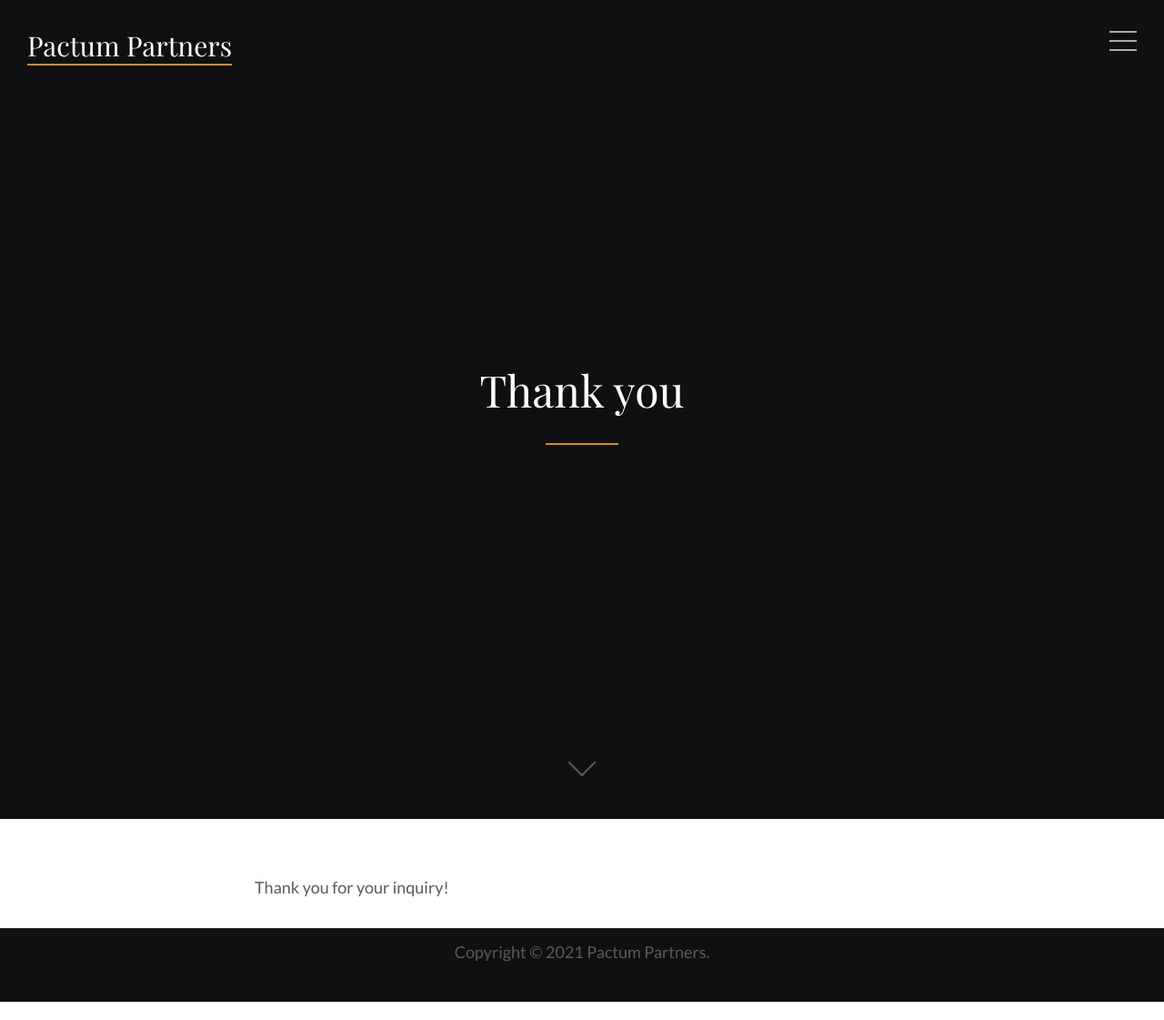
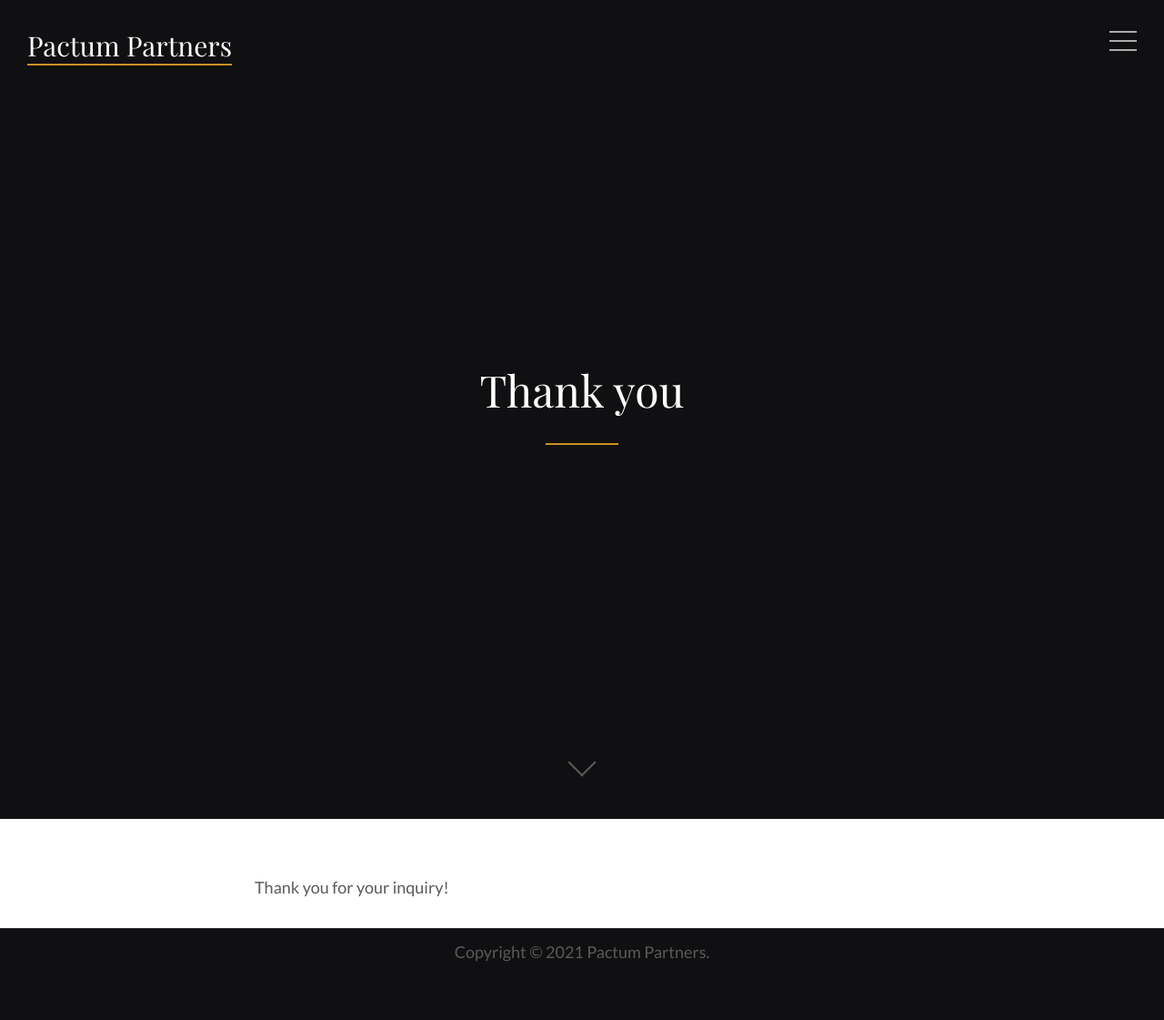
Before and after one commit to mcalvoelhauge/pactumpartners.github.io, a Jekyll site: the page built from thank-you.html, in a window 1280 px wide. Shown: the whole page at 91% size. Built offline with Jekyll 4.4.1, drawn with Linux system fonts in a browser that asks for light colours; some web fonts are replaced.

Commit message:
Update _footer.scss

```diff
--- a/_sass/_footer.scss
+++ b/_sass/_footer.scss
@@ -6,7 +6,7 @@
 .site-footer {
 	background-color: $black;
 	border-top: 1px solid rgba(90, 90, 90, 0.3);
-	padding-bottom: 10px;
+	padding-bottom: 30px;
 	padding-top: 10px;
 	text-align: center;
 }
```
